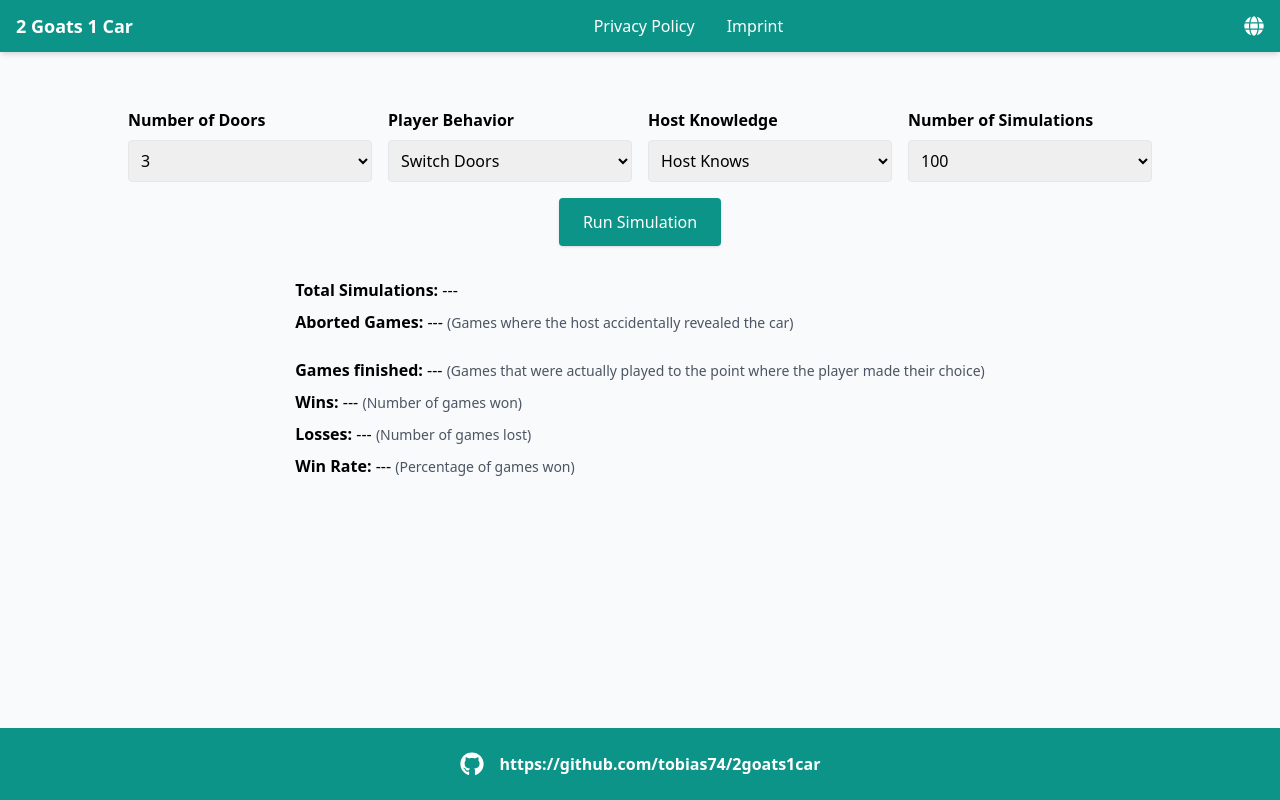
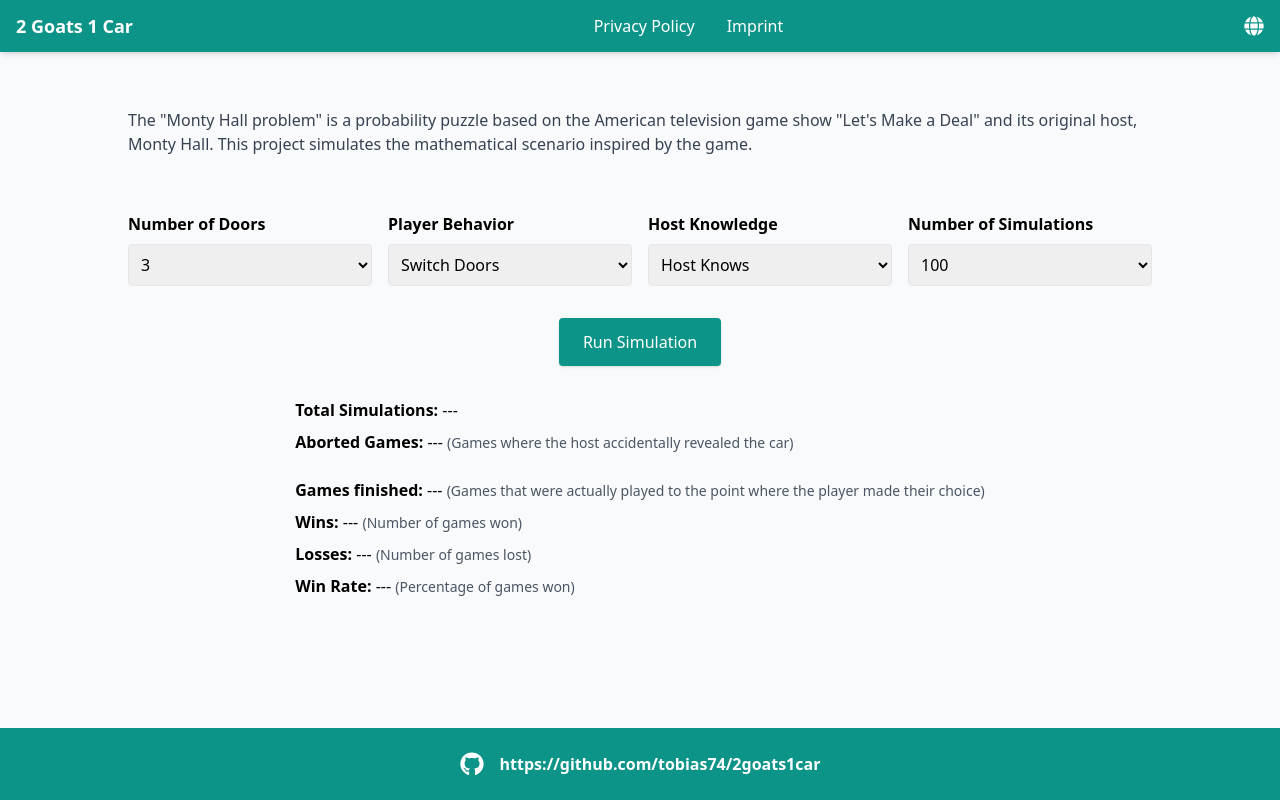
Before and after one commit to tobias74/2goats1car, a React (Vite) app: page / in a window 1280 px wide. Built offline with nearby package versions, Linux system fonts and the light colour scheme.

Commit message:
add headline

```diff
--- a/src/i18n.js
+++ b/src/i18n.js
@@ -4,6 +4,7 @@ import { initReactI18next } from 'react-i18next';
 const resources = {
     en: {
         translation: {
+            introText: 'The "Monty Hall problem" is a probability puzzle based on the American television game show "Let\'s Make a Deal" and its original host, Monty Hall. This project simulates the mathematical scenario inspired by the game.',
             numberOfDoors: 'Number of Doors',
             playerBehavior: 'Player Behavior',
             switchDoors: 'Switch Doors',
@@ -30,6 +31,7 @@ const resources = {
     },
     de: {
         translation: {
+            introText: 'Das "Monty Hall-Problem" ist ein Wahrscheinlichkeitsrätsel, das auf der amerikanischen Fernsehshow "Let\'s Make a Deal" und ihrem ursprünglichen Moderator Monty Hall basiert. Dieses Projekt simuliert das mathematische Szenario, das von dem Spiel inspiriert wurde.',
             numberOfDoors: 'Anzahl der Türen',
             playerBehavior: 'Spielerverhalten',
             switchDoors: 'Wechseln',
--- a/src/pages/Home.jsx
+++ b/src/pages/Home.jsx
@@ -60,6 +60,13 @@ const Home = () => {
   return (
     <div className="p-6">
       <div className="max-w-screen-lg mx-auto">
+        {/* Intro Section */}
+        <section className="mb-14">
+          <p className=" text-gray-700">
+            {t('introText')}
+          </p>
+        </section>
+
         {/* Configuration Section */}
         <section className="mb-8">
           <div className="grid grid-cols-1 sm:grid-cols-2 lg:grid-cols-4 gap-4">
@@ -70,7 +77,7 @@ const Home = () => {
                 onChange={(e) => setDoors(Number(e.target.value))}
                 className="w-full p-2 border rounded"
               >
-                {[3, 4, 5, 6, 7, 8, 9, 10, 20, 30, 40, 50, 100].map((n) => (
+                {[3, 4, 5, 6, 7, 8, 9, 10, 20, 30, 40, 50, 100, 1000].map((n) => (
                   <option key={n} value={n}>
                     {n}
                   </option>
@@ -114,7 +121,7 @@ const Home = () => {
               </select>
             </div>
           </div>
-          <div className="flex justify-center mt-4">
+          <div className="flex justify-center mt-8">
             <button
               onClick={handleRunSimulation}
               disabled={isRunning}
```
